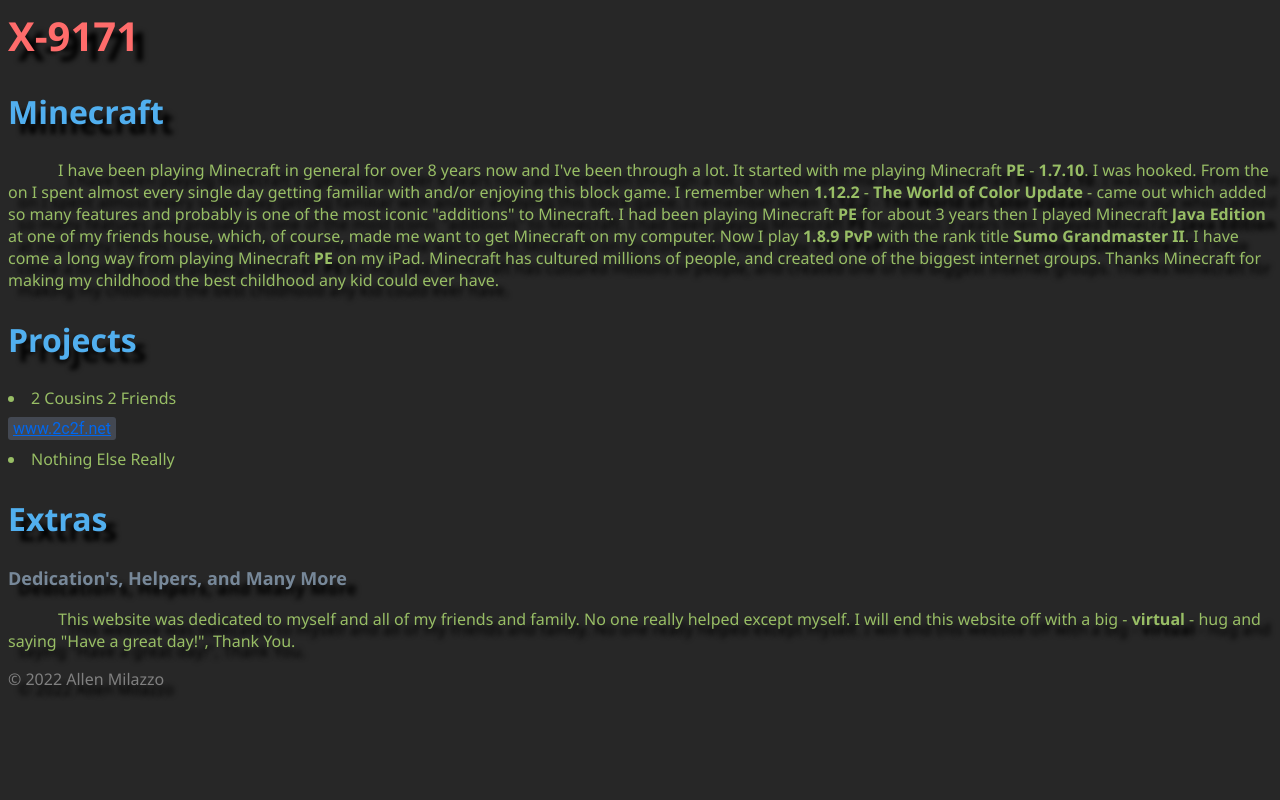
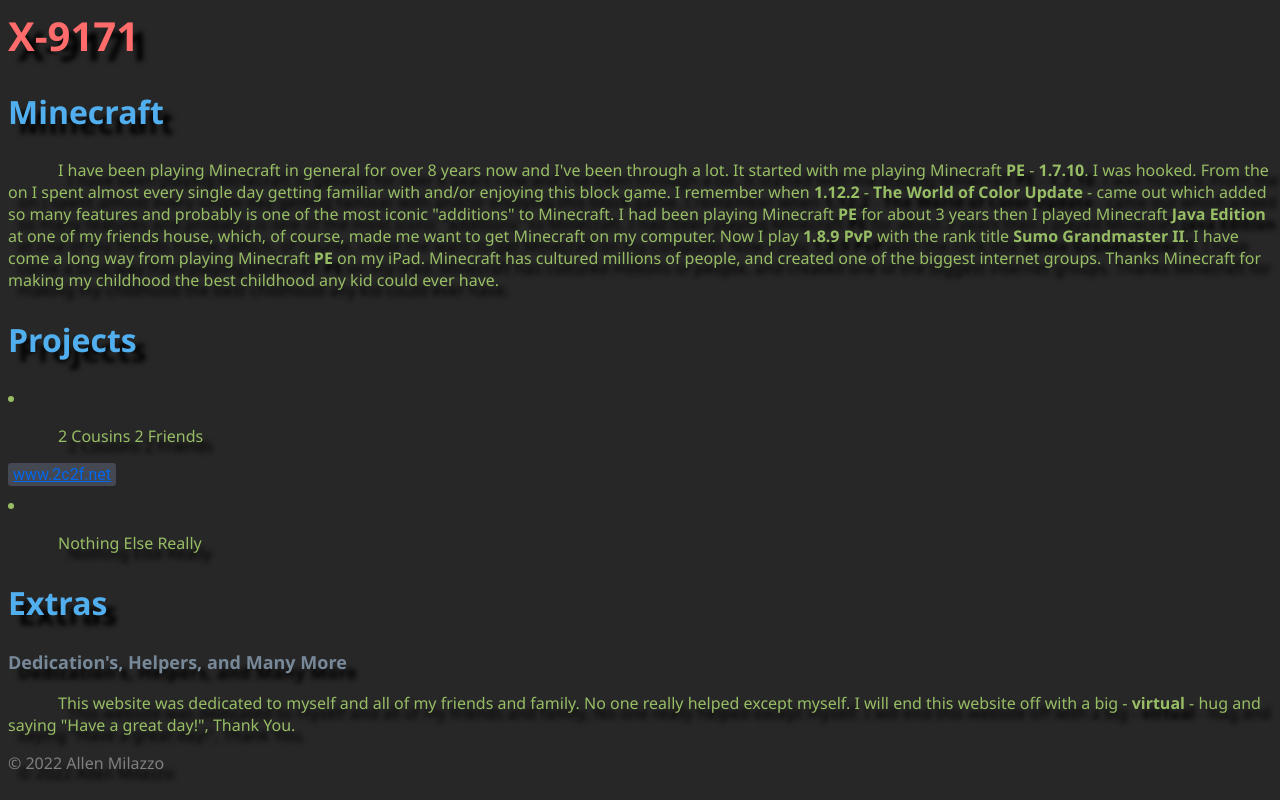
Before and after one commit to X-9171/Personal-Website, a plain HTML site: page index.html in a window 1280 px wide. Drawn offline with Linux system fonts and the light colour scheme.

Commit message:
Update index.html

```diff
--- a/index.html
+++ b/index.html
@@ -38,6 +38,10 @@
         li {
             color: #98be65;
         }
+        li > p {
+            color: #98be65;
+            text-shadow: 10px 10px 5px black;
+        }
         #codeWrapper {
             margin: 0.5rem 0;
             align-items: center;
@@ -77,14 +81,14 @@
         <p>I have been playing Minecraft in general for over 8 years now and I've been through a lot. It started with me playing Minecraft <b>PE</b> - <b>1.7.10</b>. I was hooked. From the on I spent almost every single day getting familiar with and/or enjoying this block game. I remember when <b>1.12.2</b> - <b>The World of Color Update</b> - came out which added so many features and probably is one of the most iconic "additions" to Minecraft. I had been playing Minecraft <b>PE</b> for about 3 years then I played Minecraft <b>Java Edition</b> at one of my friends house, which, of course, made me want to get Minecraft on my computer. Now I play <b>1.8.9 PvP</b> with the rank title <b>Sumo Grandmaster II</b>. I have come a long way from playing Minecraft <b>PE</b> on my iPad. Minecraft has cultured millions of people, and created one of the biggest internet groups. Thanks Minecraft for making my childhood the best childhood any kid could ever have.</p>
         <h2>Projects</h2>
         <li>
-            2 Cousins 2 Friends
+            <p>2 Cousins 2 Friends</p>
             <div id="codeWrapper">
                 <div id="code">
                     <a href="https://www.2c2f.net">www.2c2f.net</a>
                 </div>
             </div>
         </li>
-        <li>Nothing Else Really</li>
+        <li><p>Nothing Else Really</p></li>
         <h2>Extras</h2>
         <h3>Dedication's, Helpers, and Many More</h3>
         <p>This website was dedicated to myself and all of my friends and family. No one really helped except myself. I will end this website off with a big - <b>virtual</b> - hug and saying "Have a great day!", Thank You.</p>
```
